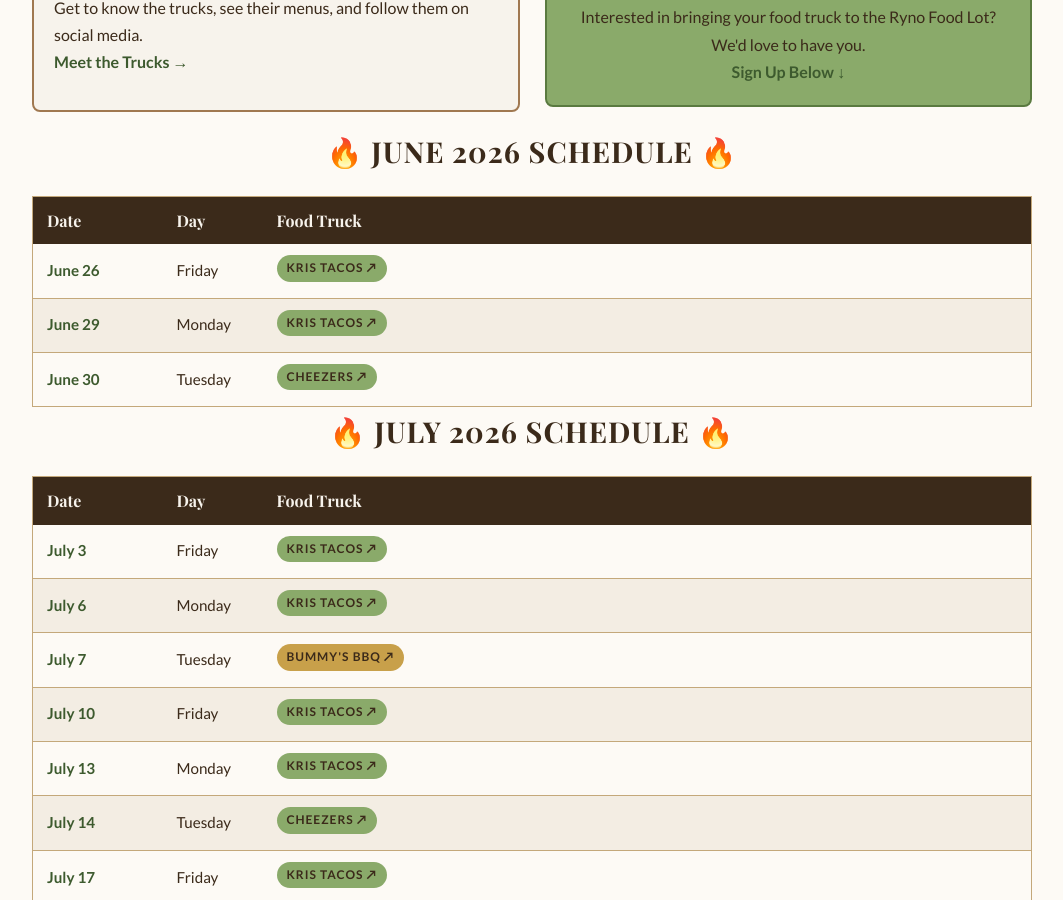
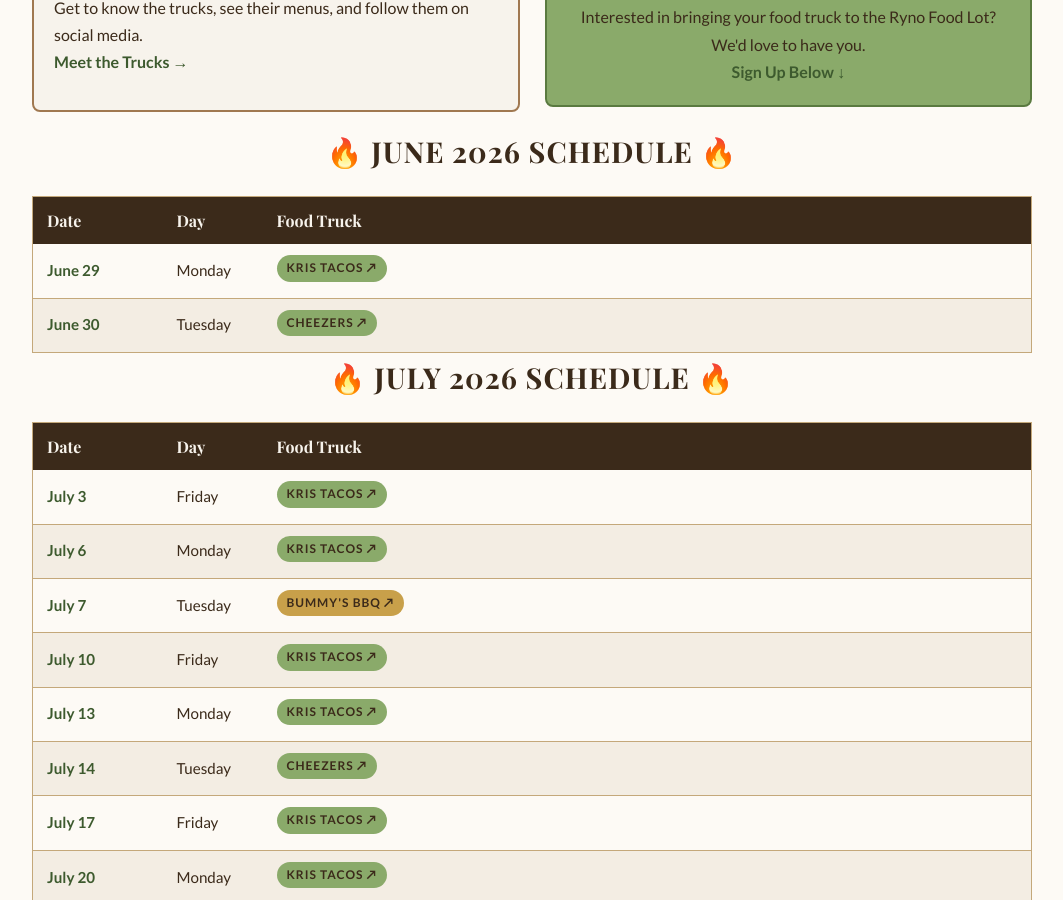
Before and after one commit to blueearthcommunitymarket/blueearthcommunitymarket.github.io, a Jekyll site: the page built from ryno-food-lot/index.html, in a window 1280 px wide and 900 px high, scrolled down 479 px. Shown: the whole window, without its empty margins (108-1171 px from the left). Built offline with Jekyll 4.4.1, drawn with Linux system fonts in a browser that asks for light colours; some web fonts are replaced.

Commit message:
food-lot: remove past dates (auto-cleanup 2026-06-26)

```diff
--- a/ryno-food-lot/index.html
+++ b/ryno-food-lot/index.html
@@ -238,7 +238,7 @@
 
 
 
-                <tr><td class="race-date">June 26</td><td>Friday</td><td><span class="tag"><a href="https://www.facebook.com/share/1AquB7sxYj/?mibextid=wwXIfr" target="_blank" rel="noopener" style="color:inherit;text-decoration:none;">Kris Tacos ↗</a></span></td></tr>
+
                 <tr><td class="race-date">June 29</td><td>Monday</td><td><span class="tag"><a href="https://www.facebook.com/share/1AquB7sxYj/?mibextid=wwXIfr" target="_blank" rel="noopener" style="color:inherit;text-decoration:none;">Kris Tacos ↗</a></span></td></tr>
                 <tr><td class="race-date">June 30</td><td>Tuesday</td><td><span class="tag"><a href="https://www.facebook.com/share/1CZyABySqK/?mibextid=wwXIfr" target="_blank" rel="noopener" style="color:inherit;text-decoration:none;">Cheezers ↗</a></span></td></tr>
             </tbody>
```
